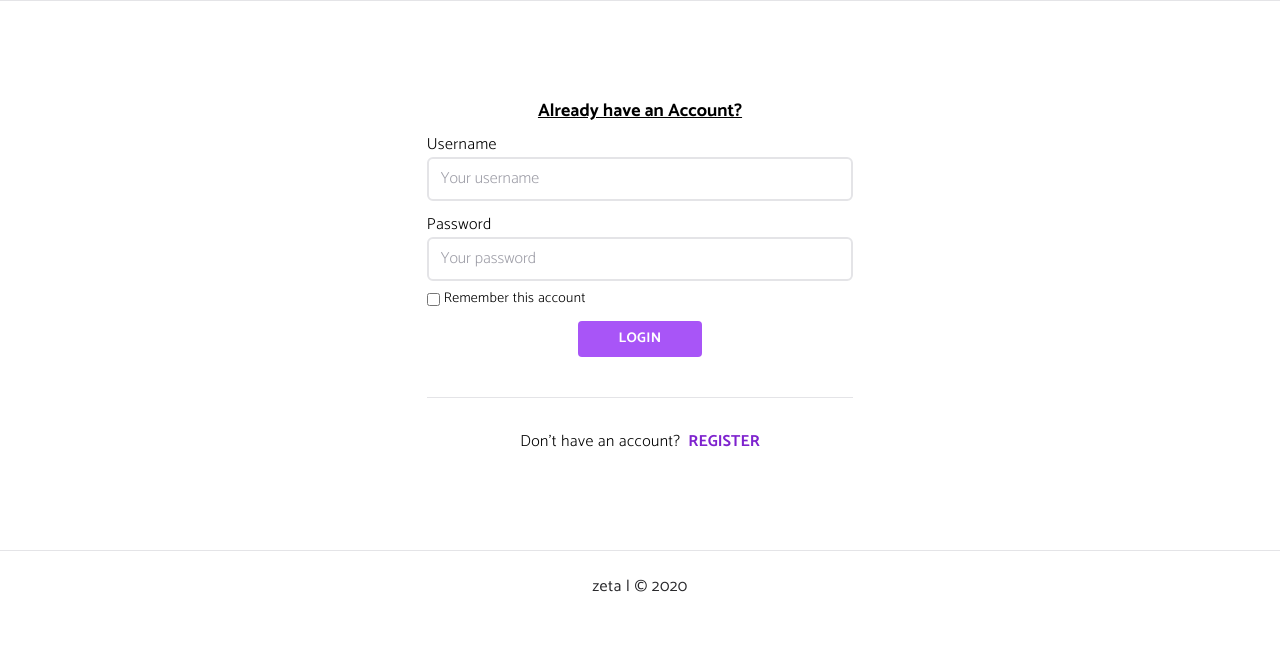
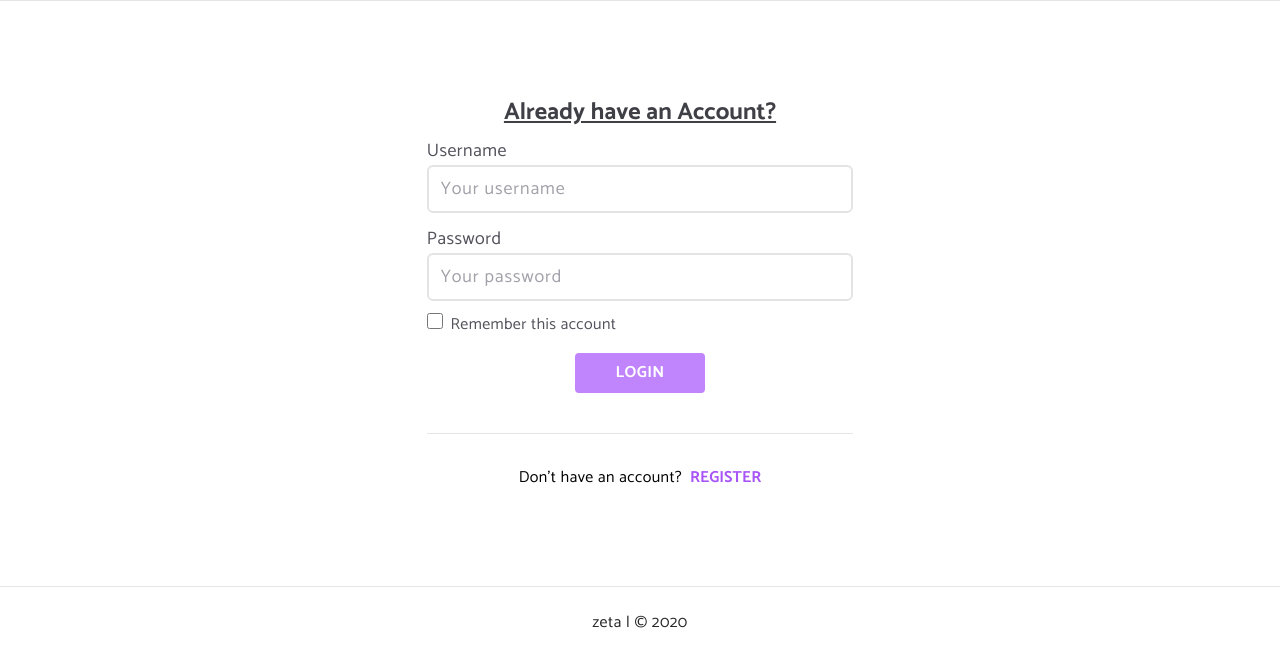
Before and after one commit to tbdsux/zeta, a Django app: page /login/ in a window 1280 px wide. Shown: the part 84-751 px from the top of the page. Run offline with Django 3.2, Linux system fonts and the light colour scheme; style sheets or scripts are compiled from the project's sources.

Commit message:
login page redesign

```diff
--- a/main/templates/registration/login.html
+++ b/main/templates/registration/login.html
@@ -12,39 +12,39 @@
 		  {% if messages %}
       <div class="mb-4">
         {% for message in messages %}
-          <p class="p-1 text-white rounded {{message.tags}} text-center font-light tracking-wide">{{message}}</p>
+          <p class="p-1 text-white rounded {{message.tags}} text-center tracking-wider">{{message}}</p>
         {% endfor %}
       </div>
       {% endif %}
 
 
-      <h4 class="font-bold text-center text-lg underline">
+      <h4 class="font-bold text-center text-2xl text-gray-700 underline">
         Already have an Account?
       </h4>
       <form action="" method="POST">
         {% csrf_token %}
         <div class="flex flex-col py-1 user-form">
-          <label class="tracking-wide pt-1 font-light" for="uname">
+          <label class="tracking-wide pt-1 text-lg text-gray-600" for="uname">
           {{form.username.label}}
           </label>
           {{form.username}}
         </div>
         <div class="flex flex-col py-1 user-form">
-          <label class="tracking-wide pt-1 font-light" for="passwd">
+          <label class="tracking-wide pt-1 text-lg text-gray-600" for="passwd">
           {{form.password.label}}
           </label>
           {{form.password}}
         </div>
-        <div class="flex items-center py-1">
-          <input type="checkbox" name="" />
-          <span class="pl-1 font-light text-sm tracking-wide">
+        <div class="my-2">
+          <input type="checkbox" name="" class="h-4 w-4" />
+          <span class="pl-1 tracking-wide text-gray-600">
             Remember this account
           </span>
         </div>
         <div class="flex justify-center py-2">
           <input type="submit"
             value="Login"
-            class="py-2 px-10 text-sm uppercase tracking-wide font-bold bg-purple-500 hover:bg-purple-700 cursor-pointer text-white rounded" />
+            class="py-2 px-10 uppercase tracking-wide font-bold bg-purple-400 hover:bg-purple-500 cursor-pointer text-white rounded" />
         </div>
       </form>
     </div>
@@ -53,12 +53,12 @@
 
     <!-- register account button -->
     <div class="flex items-center justify-center flex-col sm:flex-row">
-      <h4 class="text-center font-light tracking-wide">
+      <h4 class="text-center tracking-wide">
         Don't have an account?
       </h4>
       <a href="{% url 'register' %}"
         type="button"
-        class="pl-2 uppercase text-purple-700 hover:underline font-bold">
+        class="pl-2 uppercase text-purple-500 hover:underline font-bold">
         Register
       </a>
     </div>
--- a/tailwind.css
+++ b/tailwind.css
@@ -5,10 +5,10 @@
 @tailwind utilities;
 
 .user-form input {
-	@apply py-2 px-3 border-2 rounded-md outline-none font-light;
+	@apply py-2 px-3 border-2 rounded-md outline-none text-lg tracking-wider text-gray-800;
 }
 .user-form input:focus {
-	@apply border-purple-700;
+	@apply border-purple-500;
 }
 
 .success {
```
